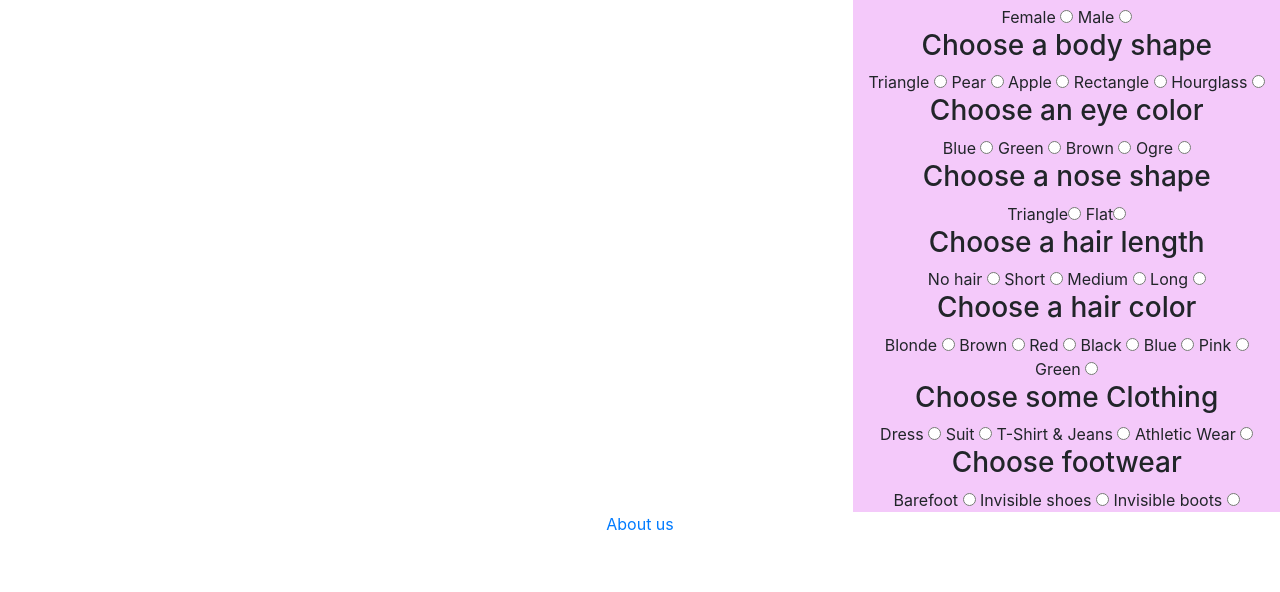
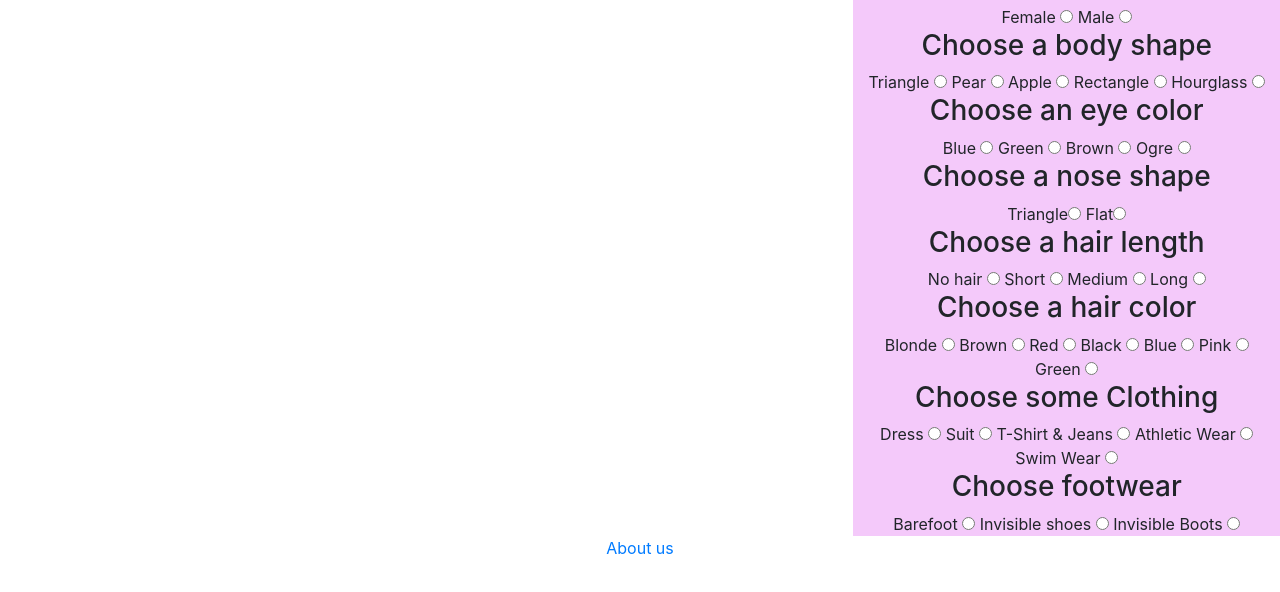
Before and after one commit to PfGirlsWhoCode/avatar-creator, a plain HTML site: page index.html in a window 1280 px wide. Shown: the part 208-800 px from the top of the page. Drawn offline with nearby package versions, Linux system fonts and the light colour scheme.

Commit message:
SWIMWEAR

```diff
--- a/index.html
+++ b/index.html
@@ -82,13 +82,14 @@
           Suit <input type="radio" name="myradio" value="clothingsuit" />
           T-Shirt & Jeans <input type="radio" name="myradio" value="clothingtshirtjeans" />
           Athletic Wear <input type="radio" name="myradio" value="clothingathletic" />
+          Swim Wear <input type="radio" name="myradio" vaule="SwimWear"/>
         </form>
 
         <form name="formFootwear">
           <h3>Choose footwear</h3>
           Barefoot <input type="radio" name="myradio" value="noshoe" />
           Invisible shoes <input type="radio" name="myradio" value="invshoe" />
-          Invisible boots <input type="radio" name="myradio" value="invboot" />
+          Invisible Boots <input type="radio" name="myradio" value="invboot" />
         </form>
 
       </div>
--- a/js/clothes.js
+++ b/js/clothes.js
@@ -135,30 +135,35 @@ var clothing = {
             "clothingathletic" : femaleHourglassAthletic,
             "clothingsuit" : femaleHourglassSuit,
             "clothingtshirtjeans" : femaleHourglassTShirtJeans,
+            "SwimWear" : null,
         },
         "Triangle": {
             "clothingathletic": athleticTriangle,
             "clothingdress" : femaleTriangleDress,
             "clothingsuit" : femaleTriangleSuit,
             "clothingtshirtjeans" : femaleTriangleTShirtJeans,
+            "SwimWear" : null,
         },
         "Pear": {
             "clothingdress" : femalePearDress,
             "clothingtshirtjeans" : femalePearTshirt,
             "clothingathletic" : femalePearAthletic,
             "clothingsuit" : femalePearSuit,
+            "SwimWear" : null,
         },
         "Apple": {
             "clothingdress": dressApple,
             "clothingathletic": athleticApple,
             "clothingtshirtjeans": femaleAppleTShirtJeans,
             "clothingsuit" : femaleAppleSuit,
+            "SwimWear" : null,
         },
         "Rectangle": {
             "clothingdress": dressRectangle,
             "clothingsuit" : femaleRectangleSuit,
             "clothingtshirtjeans" : femaleRectangleTShirtJeans,
             "clothingathletic" : femaleRectangleAthletic,
+            "SwimWear" : null,
         },
     },
     "Male": {
@@ -167,30 +172,35 @@ var clothing = {
             "clothingsuit" : maleHourglassSuit,
             "clothingathletic" : maleHourglassAthletic,
             "clothingtshirtjeans" : maleHourglassTShirtJeans,
+            "SwimWear" : null,
         },
         "Triangle": {
             "clothingdress" : maleTriangleDress,
             "clothingsuit" : maleTriangleSuit,
             "clothingtshirtjeans" : maleTriangleTShirtJeans,
             "clothingathletic": maleTriangleAthletic,
+            "SwimWear" : null,
         },
         "Pear": {
             "clothingdress": malePearDress,
             "clothingsuit": malePearSuit,
             "clothingathletic": malePearAthletic,
             "clothingtshirtjeans": malePearTShirtJeans,
+            "SwimWear" : null,
         },
         "Apple": {
             "clothingdress": maleAppleDress,
             "clothingsuit": maleAppleSuit,
             "clothingtshirtjeans": maleAppleTShirtJeans,
             "clothingathletic": maleAppleAthletic,
+            "SwimWear" : null,
         },
         "Rectangle": {
             "clothingdress": maleRectangleDress,
             "clothingsuit": maleRectangleSuit,
             "clothingathletic": maleRectangleAthletic,
-            "clothingtshirtjeans": maleRectangleTShirtJeans
+            "clothingtshirtjeans": maleRectangleTShirtJeans,
+            "SwimWear" : null,
         },
     },
 };
```
